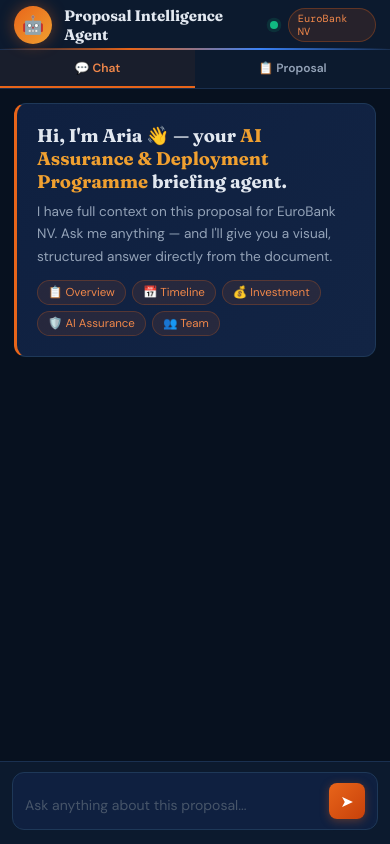
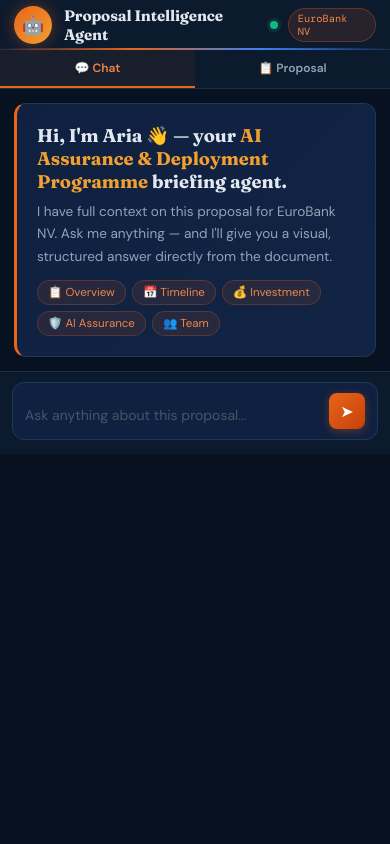
Before and after one commit to arvindsundar-svg/proposal-chatbot, a Flask app: page / in a window 390 px wide. Run offline with Flask 3, Linux system fonts and the light colour scheme.

Commit message:
Add files via upload

```diff
--- a/templates/index.html
+++ b/templates/index.html
@@ -39,6 +39,17 @@ body {
   display: flex;
   flex-direction: column;
   overflow: hidden;
+}
+
+/* ── MOBILE BODY OVERRIDE ── */
+@media(max-width:700px){
+  body {
+    height: auto !important;
+    min-height: 100dvh;
+    overflow-y: auto !important;
+    overflow-x: hidden;
+    -webkit-overflow-scrolling: touch;
+  }
 }
 
 /* ── HEADER ── */
@@ -433,23 +444,66 @@ textarea#inp::placeholder { color:var(--text3); }
 
 /* ── MOBILE ── */
 @media(max-width:700px){
-  body{height:100dvh;}
-  header{height:50px;padding:0 14px;}
+  header{position:sticky;top:0;z-index:100;height:50px;padding:0 14px;}
   .brand-text p{display:none;}
   .badge.conf{display:none;}
-  .mobile-tabs{display:flex;}
-  .layout{flex-direction:column;}
-  .sidebar{display:none;}
-  .sidebar.mob-active{display:flex;width:100%;height:100%;border-right:none;}
+
+  .mobile-tabs{
+    display:flex;
+    position:sticky;top:50px;z-index:99;
+  }
+
+  .layout{
+    flex-direction:column;
+    flex:none;
+    min-height:0;
+  }
+
+  /* Sidebar becomes a full panel shown/hidden */
+  .sidebar{
+    display:none;
+    width:100%;
+    border-right:none;
+    border-bottom:1px solid var(--border);
+    max-height:none;
+    overflow:visible;
+  }
+  .sidebar.mob-active{display:flex;}
+
+  /* Chat area becomes natural height — no fixed scroll trap */
+  .chat-area{
+    flex:none;
+    display:flex;
+    flex-direction:column;
+  }
   .chat-area.mob-hidden{display:none;}
-  .messages{padding:14px;}
+
+  /* Messages: no overflow — let page scroll */
+  .messages{
+    flex:none;
+    overflow:visible;
+    padding:14px;
+    gap:16px;
+    min-height:0;
+  }
+
+  /* Input stays at bottom of page flow */
+  .input-area{
+    position:sticky;
+    bottom:0;
+    z-index:98;
+    padding:10px 12px 14px;
+    background:var(--surface);
+  }
+  .input-hint{display:none;}
+
   .bubble{font-size:.82rem;}
   .stat-grid{grid-template-columns:1fr 1fr;}
   .team-grid{grid-template-columns:1fr;}
   .pillars{grid-template-columns:1fr;}
   .tech-grid{grid-template-columns:1fr;}
-  .input-area{padding:10px 12px 14px;}
-  .input-hint{display:none;}
+  .q-list{overflow:visible;padding:12px;}
+  .sidebar .q-list{max-height:40vh;overflow-y:auto;-webkit-overflow-scrolling:touch;}
 }
 </style>
 </head>
@@ -962,13 +1016,23 @@ const RICH_RESPONSES = {
   }
 };
 
-// ── CLEAR PREVIOUS BOT ANSWER ──
+// ── CLEAR PREVIOUS ANSWER + QUESTION ──
 function clearPreviousAnswer() {
-  msgsEl.querySelectorAll('.msg.bot').forEach(m => m.remove());
+  // Remove all messages except the welcome card
+  msgsEl.querySelectorAll('.msg.bot, .msg.user').forEach(m => m.remove());
   const t = document.getElementById('typing'); if(t) t.remove();
 }
 
-// ── SEND ──
+function scroll() {
+  requestAnimationFrame(() => {
+    // On mobile, scroll the page; on desktop scroll the messages div
+    if (window.innerWidth <= 700) {
+      window.scrollTo({ top: document.body.scrollHeight, behavior: 'smooth' });
+    } else {
+      msgsEl.scrollTo({ top: msgsEl.scrollHeight, behavior: 'smooth' });
+    }
+  });
+}
 async function send() {
   const q = inpEl.value.trim();
   if (!q || busy) return;
```
